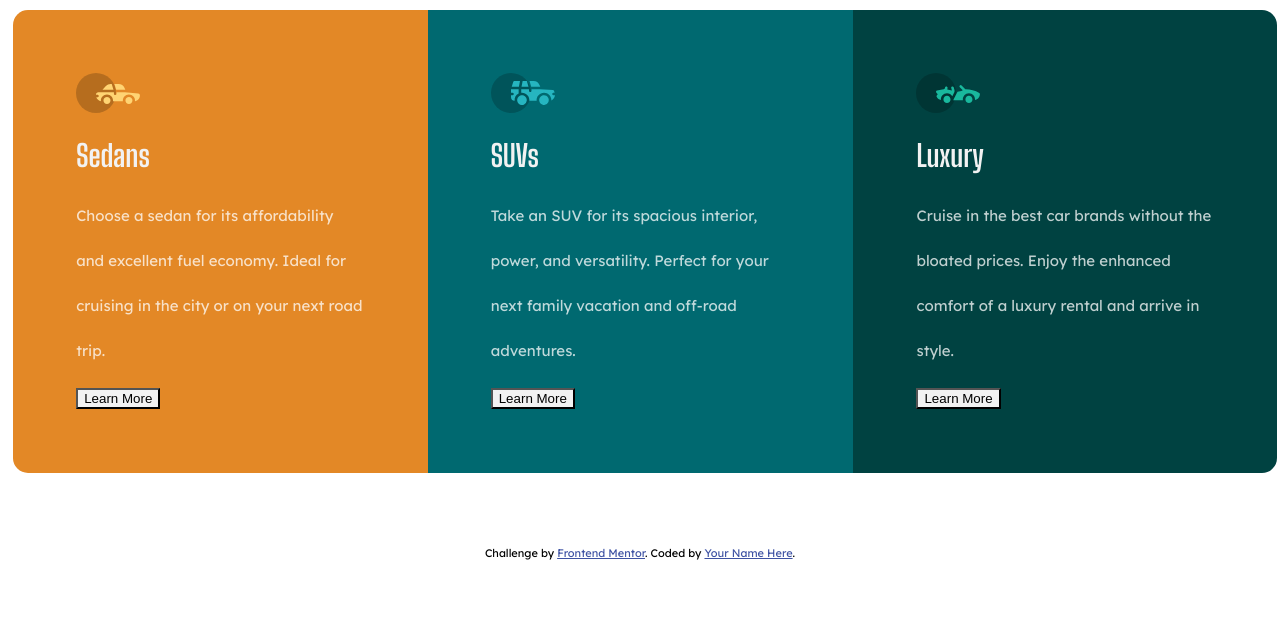
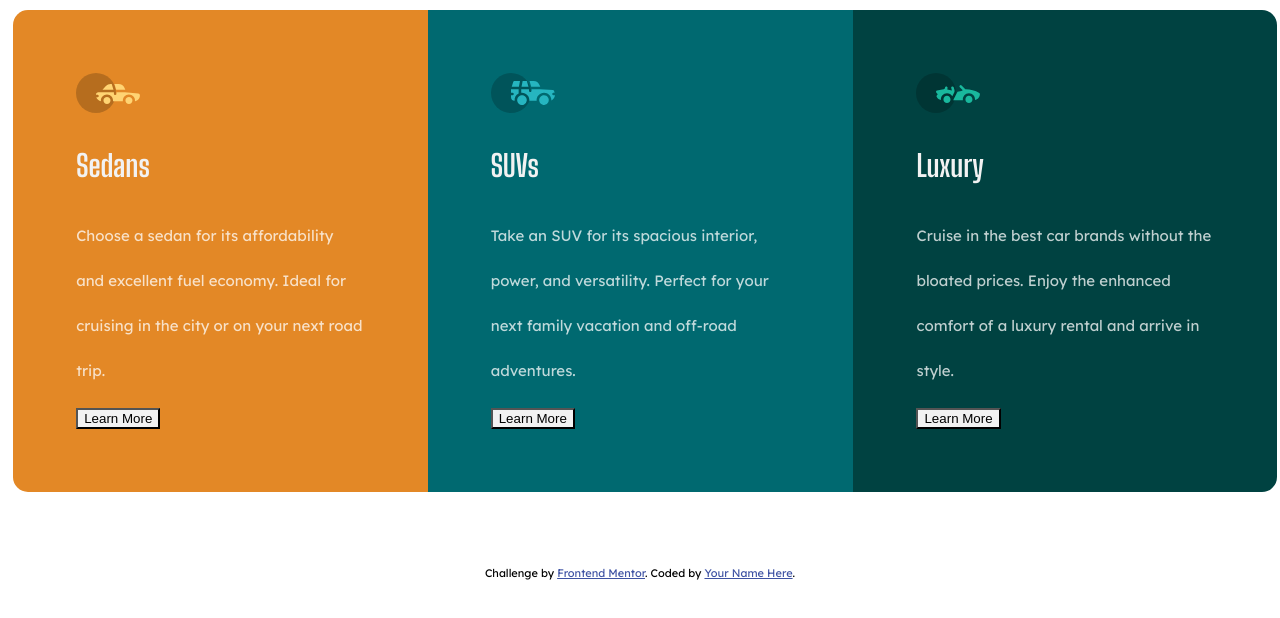
Before and after one commit to Laurel-Jasper/3-Column-Card-Component, a plain HTML site: page index.html in a window 1280 px wide. Drawn offline with Linux system fonts and the light colour scheme.

Commit message:
Add h1 and p styles

```diff
--- a/css/index.css
+++ b/css/index.css
@@ -24,7 +24,11 @@ p {
   overflow: hidden;
   margin: 10px 50px 10px 5px;
   width: 100%;
-  /* height: 900px; */
+  height: 100%;
+}
+.description-container h1 {
+    margin-top: 1em;
+    margin-bottom: 1em;
 }
 .description-container p {
     line-height: 3em;
```
Also changed, not shown: 1 other file.
